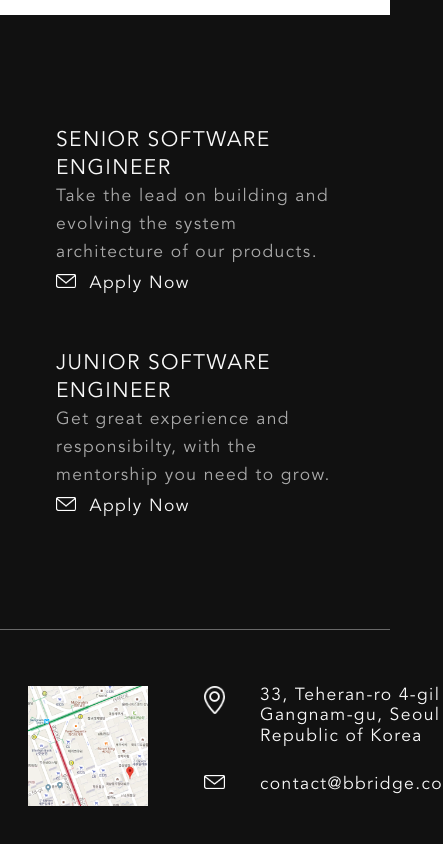
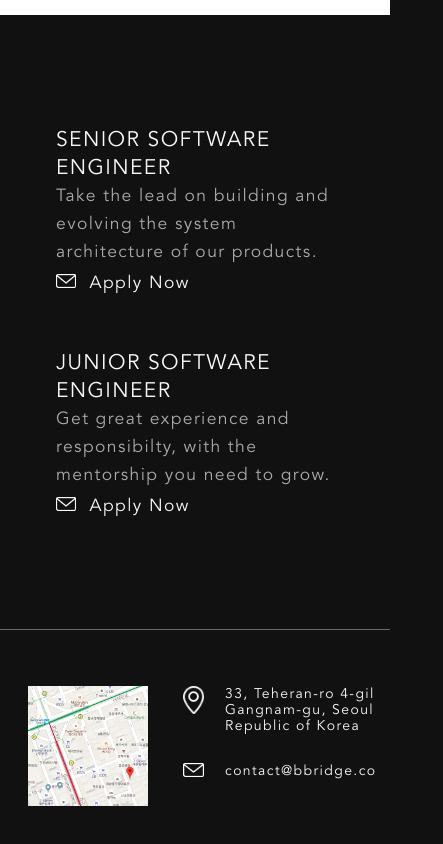
Before and after one commit to studio-b-co-kr/bbridge_website, a plain HTML site: page index.html in a window 390 px wide. Shown: the part 6179-7023 px from the top of the page, 443 px wide, since content can reach past the window. Drawn offline with Linux system fonts and the light colour scheme.

Commit message:
change address size mobile (#2)

```diff
--- a/css/styles.css
+++ b/css/styles.css
@@ -343,4 +343,16 @@ a.job-apply-link img {
     width: 100%;
   }
 
+  .contact {
+    padding-left: 0;
+    font-size: 1rem;
+  }
+
+  .contact .map {
+    margin-right: 2.5rem;
+  }
+
+  .contact-address {
+    padding-left: 3rem;
+  }
 }
--- a/index.html
+++ b/index.html
@@ -4,7 +4,7 @@
     <meta charset="utf-8">
     <meta name="description" content="B.Bridge">
     <meta name="author" content="Hana Kim">
-    <meta name="viewport" content="width=device-width, initial-scale=1.0, user-scalable=no, maximum-scale=10.0 minimum=scale=1.0">
+    <meta name="viewport" content="width=device-width, initial-scale=1.0, maximum-scale=10.0 minimum=scale=1.0">
     <title>B.BRIDGE</title>
     <link rel="shortcut icon" href="img/favicon.ico" type="image/x-icon">
     <link rel="icon" href="img/favicon.ico" type="image/x-icon">
```
